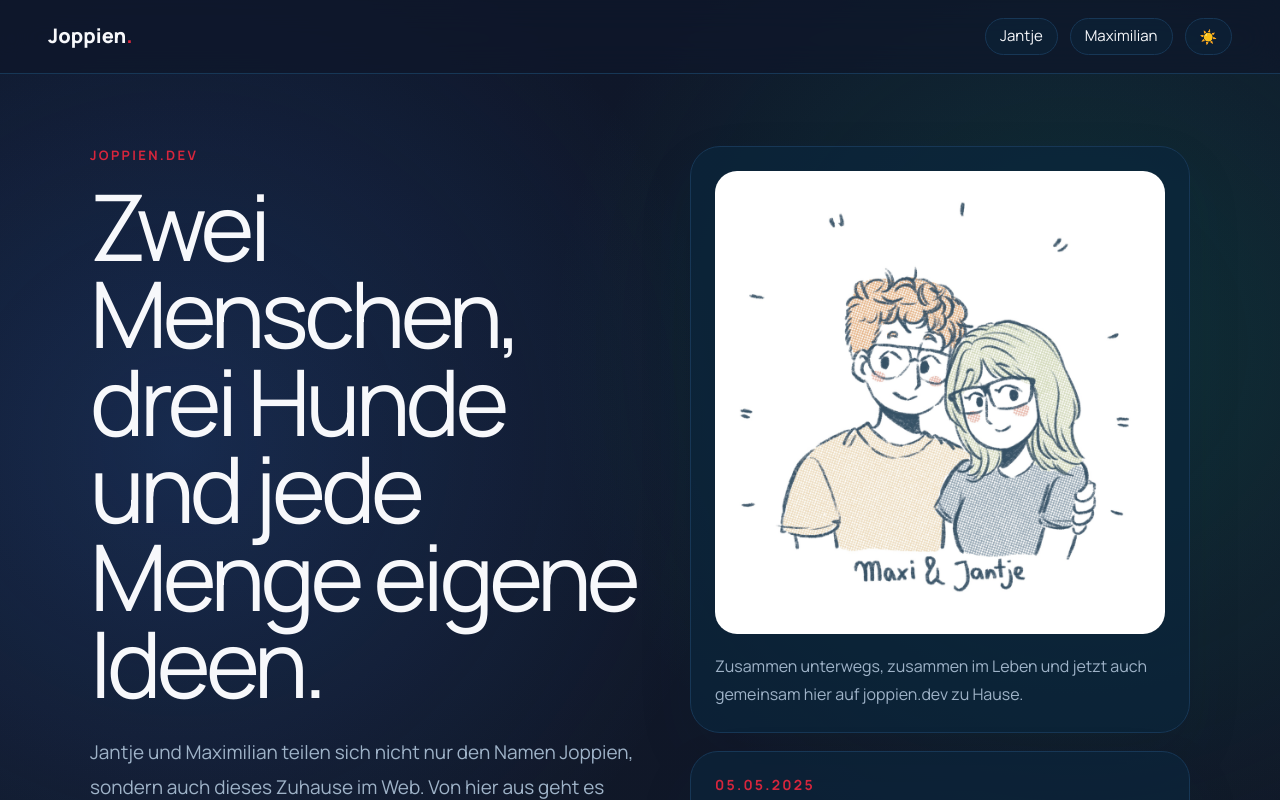
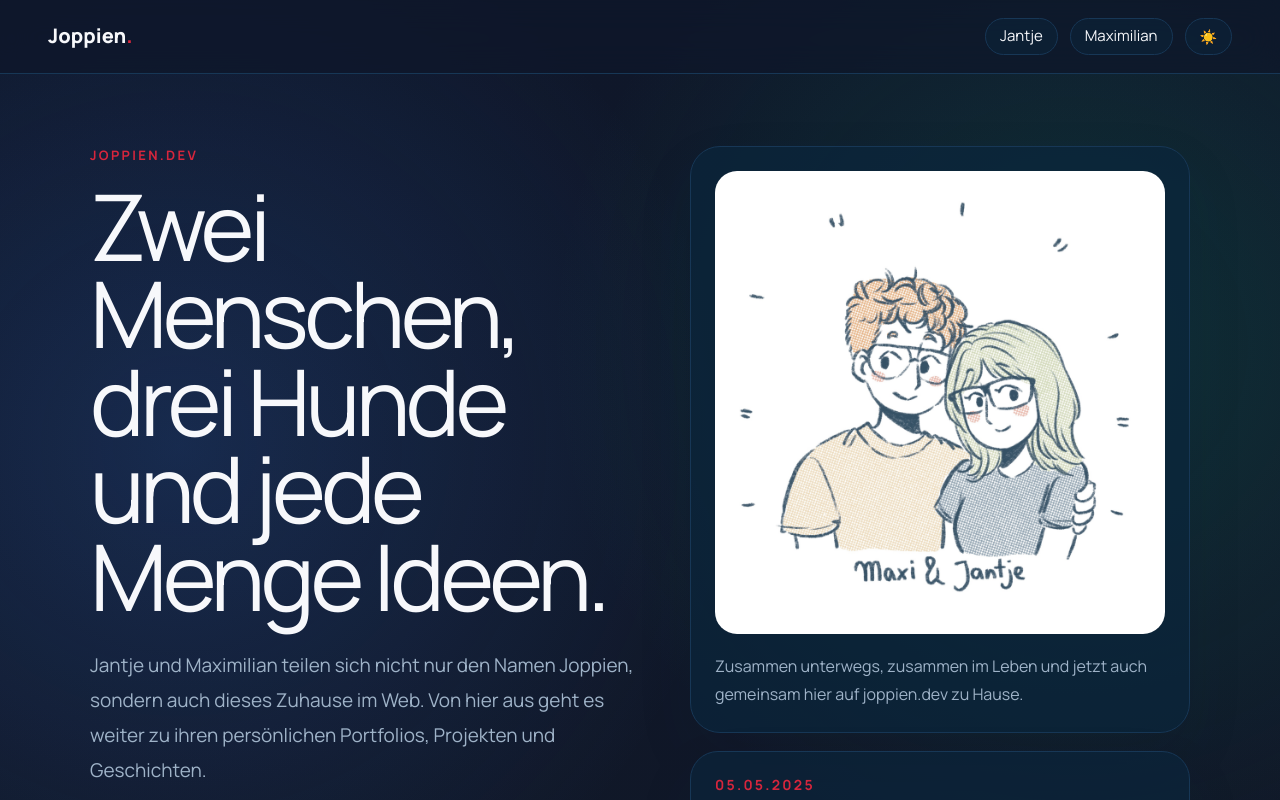
Before and after one commit to JantjeJoppien/JoppienWebsite, a React (Vite) app: page / in a window 1280 px wide. Shown: the top 800 px of the page. Built offline with nearby package versions, Linux system fonts and the light colour scheme.

Commit message:
changed text

```diff
--- a/src/components/HomeLanding.tsx
+++ b/src/components/HomeLanding.tsx
@@ -113,7 +113,7 @@ export default function HomeLanding({
               joppien.dev
             </p>
             <h1 style={{ fontSize: 'clamp(46px, 9vw, 92px)', lineHeight: 0.95, margin: 0, letterSpacing: '-0.05em', color: theme.text }}>
-              Zwei Menschen, drei Hunde und jede Menge eigene Ideen.
+              Zwei Menschen, drei Hunde und jede Menge Ideen.
             </h1>
             <p style={{ maxWidth: 640, fontSize: 19, lineHeight: 1.85, color: theme.muted, marginTop: 28 }}>
               Jantje und Maximilian teilen sich nicht nur den Namen Joppien, sondern auch dieses Zuhause im Web.
```
